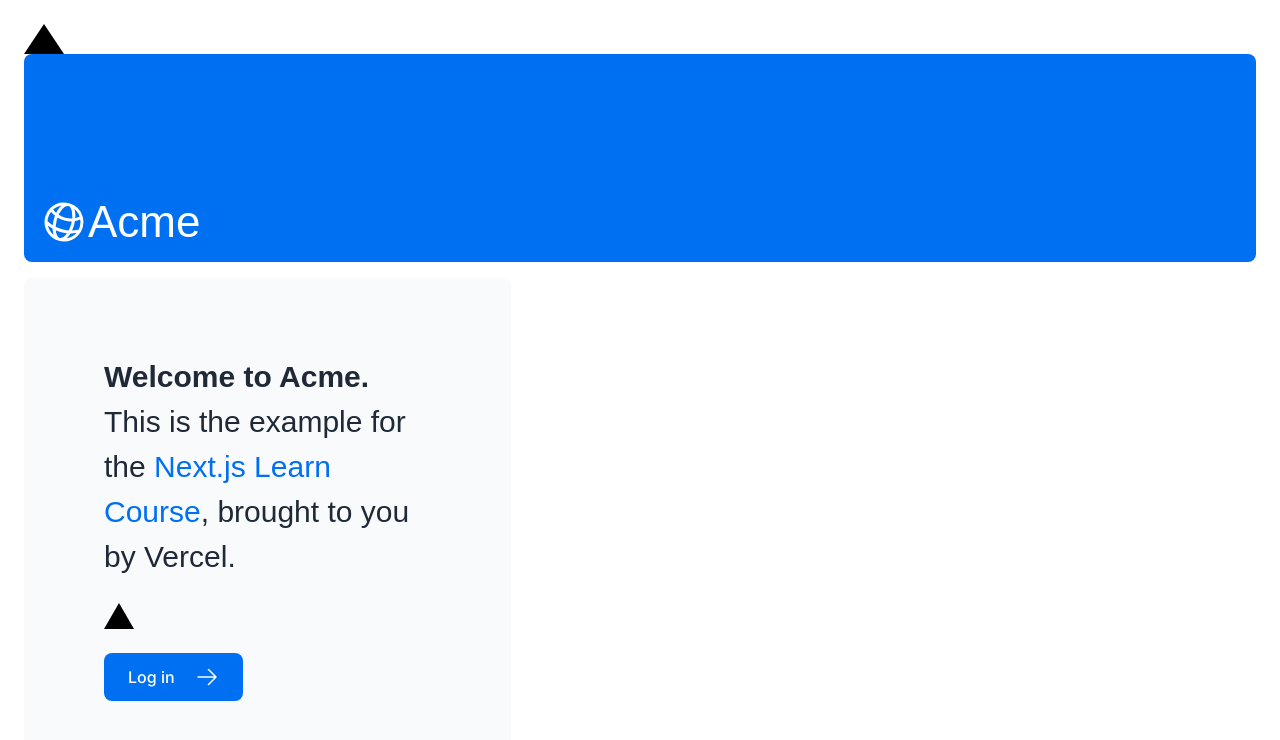
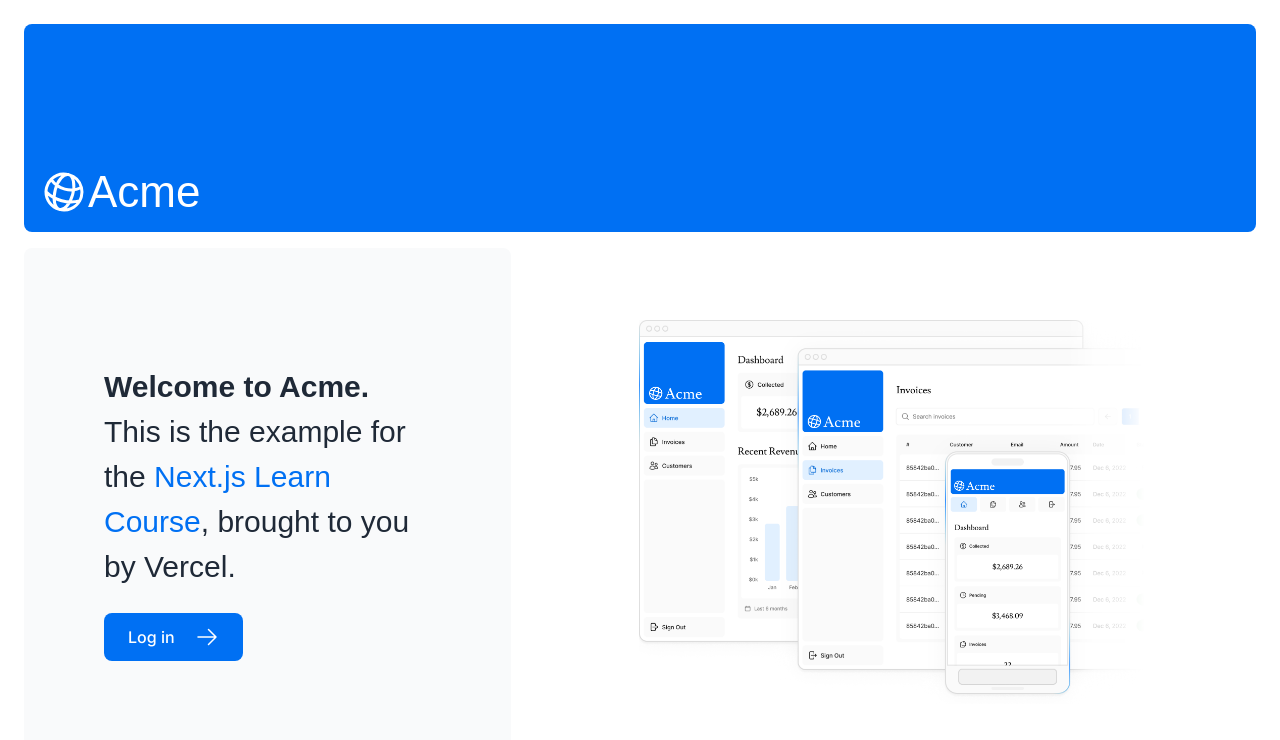
Before and after one commit to t-mine/nextjs-dashboard, a Next.js app: page / in a window 1280 px wide. Shown: the top 740 px of the page. Built offline with nearby package versions, Linux system fonts and the light colour scheme; a web font is replaced by a local one.

Commit message:
Add image

```diff
--- a/app/page.tsx
+++ b/app/page.tsx
@@ -3,11 +3,11 @@
 import Link from 'next/link';
 import styles from '@/app/ui/home.module.css';
 import { lusitana } from '@/app/ui/fonts';
+import Image from 'next/image';
 
 export default function Page() {
   return (
     <main className="flex min-h-screen flex-col p-6">
-      <div className={styles.shape} />
       <div className="flex h-20 shrink-0 items-end rounded-lg bg-blue-500 p-4 md:h-52">
         <AcmeLogo />
       </div>
@@ -22,9 +22,6 @@
             </a>
             , brought to you by Vercel.
           </p>
-          <div
-            className="relative w-0 h-0 border-l-[15px] border-r-[15px] border-b-[26px] border-l-transparent border-r-transparent border-b-black"
-          />
           <Link
             href="/login"
             className="flex items-center gap-5 self-start rounded-lg bg-blue-500 px-6 py-3 text-sm font-medium text-white transition-colors hover:bg-blue-400 md:text-base"
@@ -34,6 +31,20 @@
         </div>
         <div className="flex items-center justify-center p-6 md:w-3/5 md:px-28 md:py-12">
           {/* Add Hero Images Here */}
+          <Image
+            src="/hero-desktop.png"
+            width={1000}
+            height={760}
+            className="hidden md:block"
+            alt="Screenshots of the dashboard project showing desktop version"
+          />
+          <Image
+            src="/hero-mobile.png"
+            width={560}
+            height={620}
+            className="block md:hidden"
+            alt="Screenshot of the dashboard project showing mobile version"
+          />
         </div>
       </div>
     </main>
```
